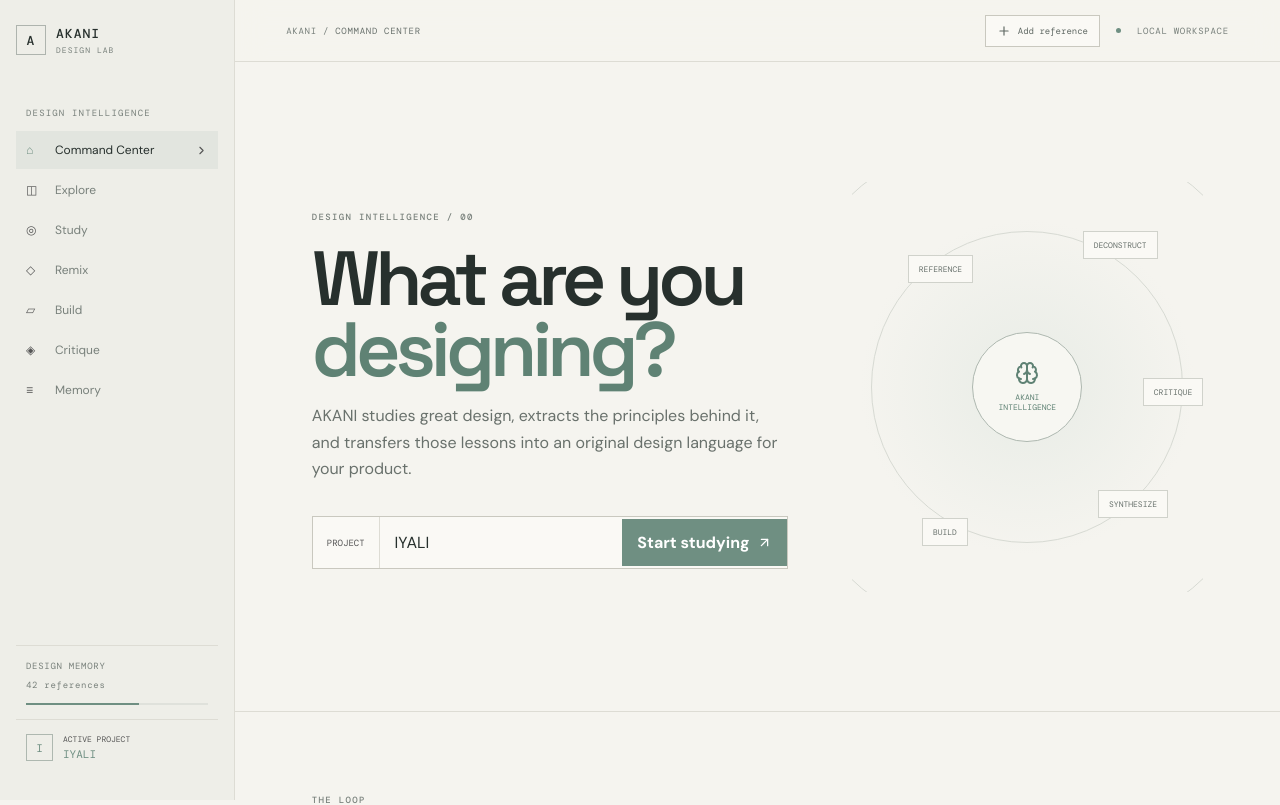
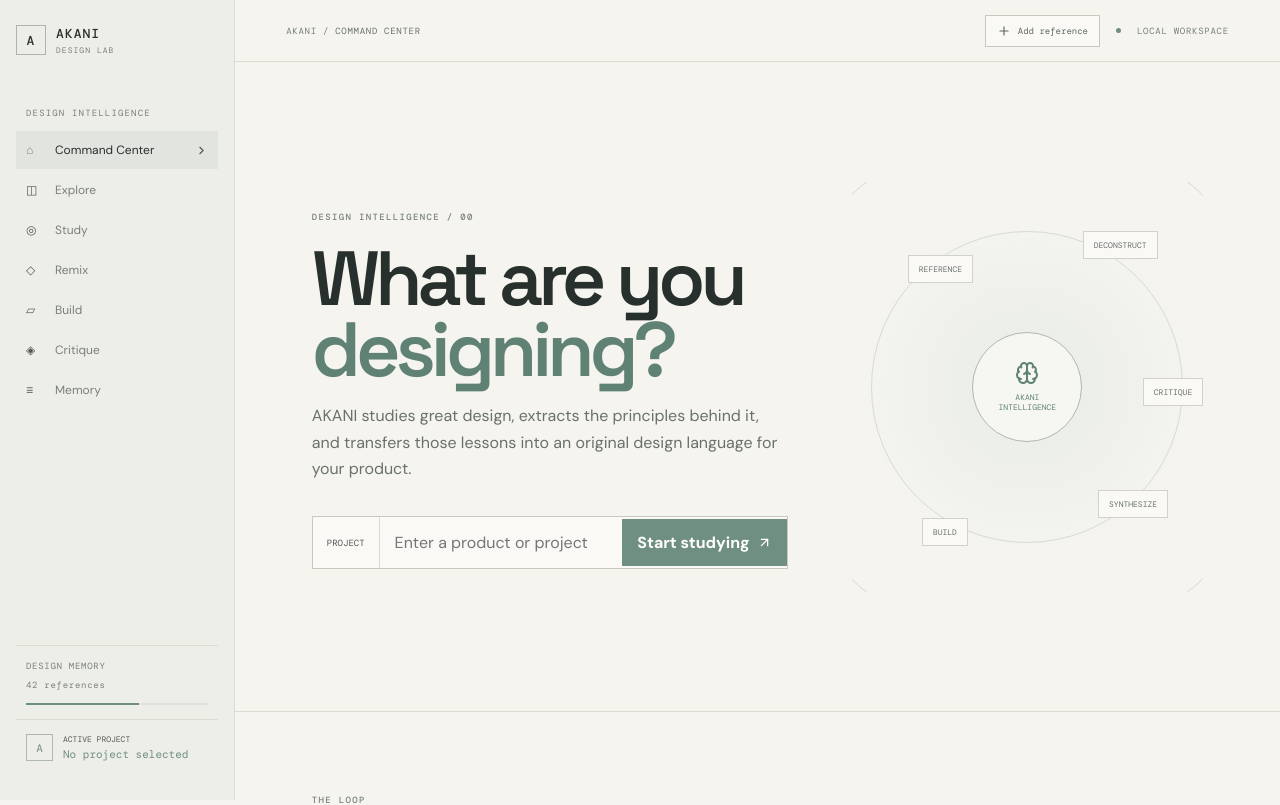
Before and after one commit to nekt-konnekt/akani-design-lab, a Next.js app: page / in a window 1280 px wide. Shown: the top 805 px of the page. Built offline with nearby package versions, Linux system fonts and the light colour scheme.

Commit message:
fix: remove hardcoded active project

```diff
--- a/app/page.tsx
+++ b/app/page.tsx
@@ -1,6 +1,6 @@
 "use client";
 
-import { useMemo, useState } from "react";
+import { useEffect, useMemo, useState } from "react";
 import { ArrowUpRight, Brain, Check, ChevronRight, ExternalLink, FileText, Layers3, Plus, Search, Sparkles, Wand2, X } from "lucide-react";
 
 type Ref = { title:string; url:string; category:string; kind:string; dna:string[]; note:string };
@@ -62,7 +62,18 @@ export default function Home(){
   const [query,setQuery]=useState("");
   const [add,setAdd]=useState(false);
   const [url,setUrl]=useState("");
-  const [project,setProject]=useState("IYALI");
+  const [project,setProject]=useState("");
+
+  useEffect(function(){
+    try{ setProject(localStorage.getItem("akani-active-project") || ""); }catch{}
+  },[]);
+
+  useEffect(function(){
+    try{
+      if(project.trim()) localStorage.setItem("akani-active-project",project.trim());
+      else localStorage.removeItem("akani-active-project");
+    }catch{}
+  },[project]);
   const [done,setDone]=useState(false);
   const [analysis,setAnalysis]=useState<any>(null);
   const [analyzing,setAnalyzing]=useState(false);
@@ -117,13 +128,13 @@ export default function Home(){
       <div className="brand"><span>A</span><div>AKANI<strong>DESIGN LAB</strong></div></div>
       <div className="workspace-label">DESIGN INTELLIGENCE</div>
       <nav className="side-nav">{nav.map(function(item){return <button key={item} className={active===item?"on":""} onClick={function(){setActive(item)}}><span>{item==="Command Center"?"⌂":item==="Explore"?"◫":item==="Study"?"◎":item==="Remix"?"◇":item==="Build"?"▱":item==="Critique"?"◈":"≡"}</span>{item}<ChevronRight size={13}/></button>})}</nav>
-      <div className="sidebar-bottom"><div className="memory-meter"><span>DESIGN MEMORY</span><b>{refs.length} references</b><i><em/></i></div><button className="project-chip" onClick={function(){setActive("Memory")}}><span>{project.slice(0,1)}</span><div><small>ACTIVE PROJECT</small>{project}</div></button></div>
+      <div className="sidebar-bottom"><div className="memory-meter"><span>DESIGN MEMORY</span><b>{refs.length} references</b><i><em/></i></div><button className="project-chip" onClick={function(){setActive("Command Center")}}><span>{project ? project.slice(0,1).toUpperCase() : "A"}</span><div><small>ACTIVE PROJECT</small>{project || "No project selected"}</div></button></div>
     </aside>
 
     <div className="workspace">
       <header className="topbar"><div><span className="crumb">AKANI /</span> {active.toUpperCase()}</div><div className="top-actions"><button onClick={function(){setAdd(true)}}><Plus size={14}/> Add reference</button><span className="status-dot"/>LOCAL WORKSPACE</div></header>
 
-      {active==="Command Center" && <><section className="command-hero"><div><label>DESIGN INTELLIGENCE / 00</label><h1>What are you <i>designing?</i></h1><p>AKANI studies great design, extracts the principles behind it, and transfers those lessons into an original design language for your product.</p><div className="project-input"><span>PROJECT</span><input value={project} onChange={function(e){setProject(e.target.value)}}/><button onClick={function(){setActive("Study")}}>Start studying <ArrowUpRight size={15}/></button></div></div><div className="intelligence-map"><div className="map-core"><Brain size={24}/><small>AKANI<br/>INTELLIGENCE</small></div><div className="map-node n1">REFERENCE</div><div className="map-node n2">DECONSTRUCT</div><div className="map-node n3">SYNTHESIZE</div><div className="map-node n4">BUILD</div><div className="map-node n5">CRITIQUE</div></div></section>
+      {active==="Command Center" && <><section className="command-hero"><div><label>DESIGN INTELLIGENCE / 00</label><h1>What are you <i>designing?</i></h1><p>AKANI studies great design, extracts the principles behind it, and transfers those lessons into an original design language for your product.</p><div className="project-input"><span>PROJECT</span><input value={project} onChange={function(e){setProject(e.target.value)}} placeholder="Enter a product or project"/><button onClick={function(){setActive("Study")}}>Start studying <ArrowUpRight size={15}/></button></div></div><div className="intelligence-map"><div className="map-core"><Brain size={24}/><small>AKANI<br/>INTELLIGENCE</small></div><div className="map-node n1">REFERENCE</div><div className="map-node n2">DECONSTRUCT</div><div className="map-node n3">SYNTHESIZE</div><div className="map-node n4">BUILD</div><div className="map-node n5">CRITIQUE</div></div></section>
       <section className="loop"><div className="section-title"><label>THE LOOP</label><h2>Reference → skill.</h2><p>Not reference → clone.</p></div><div className="loop-grid">{[["01","REFERENCE","Find work worth studying."],["02","DECONSTRUCT","Understand why it works."],["03","SYNTHESIZE","Remix principles across references."],["04","BUILD","Turn the language into instructions."],["05","CRITIQUE","Test the result against the intent."]].map(function(x){return <article key={x[0]}><small>{x[0]}</small><Sparkles size={17}/><h3>{x[1]}</h3><p>{x[2]}</p></article>})}</div></section>
       <section className="project-panel"><div className="section-title"><label>YOUR WORKSPACE</label><h2>{project||"Untitled project"}</h2></div><div className="workspace-grid">{[["01","Explore references","Your visual memory","Explore"],["02","Study a reference","Extract design DNA","Study"],["03","Remix a direction","Combine 2–5 references","Remix"],["04","Generate DESIGN.md","Give your agent design memory","Build"]].map(function(x){return <button key={x[0]} onClick={function(){setActive(x[3])}}><span>{x[0]}</span><b>{x[1]}</b><small>{x[2]}</small><ArrowUpRight/></button>})}</div></section></>}
 
```
